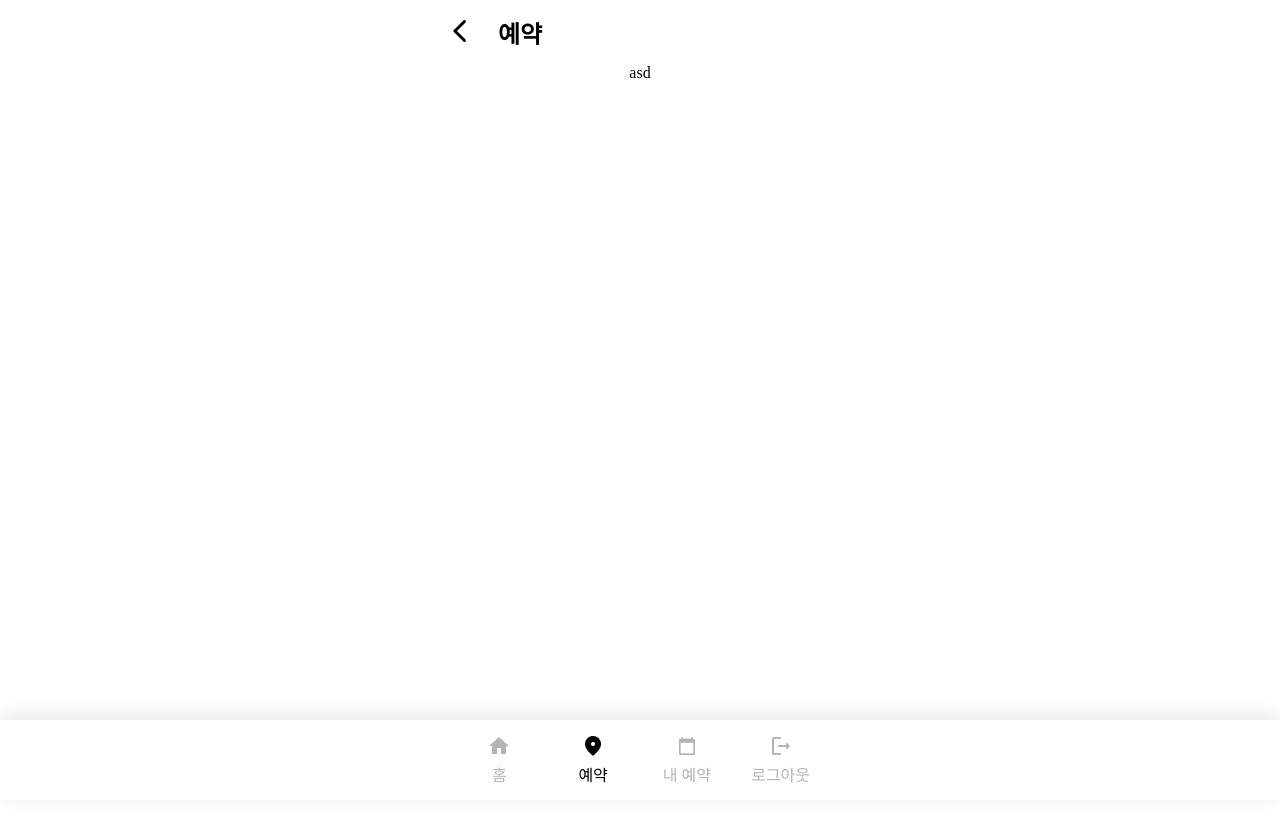
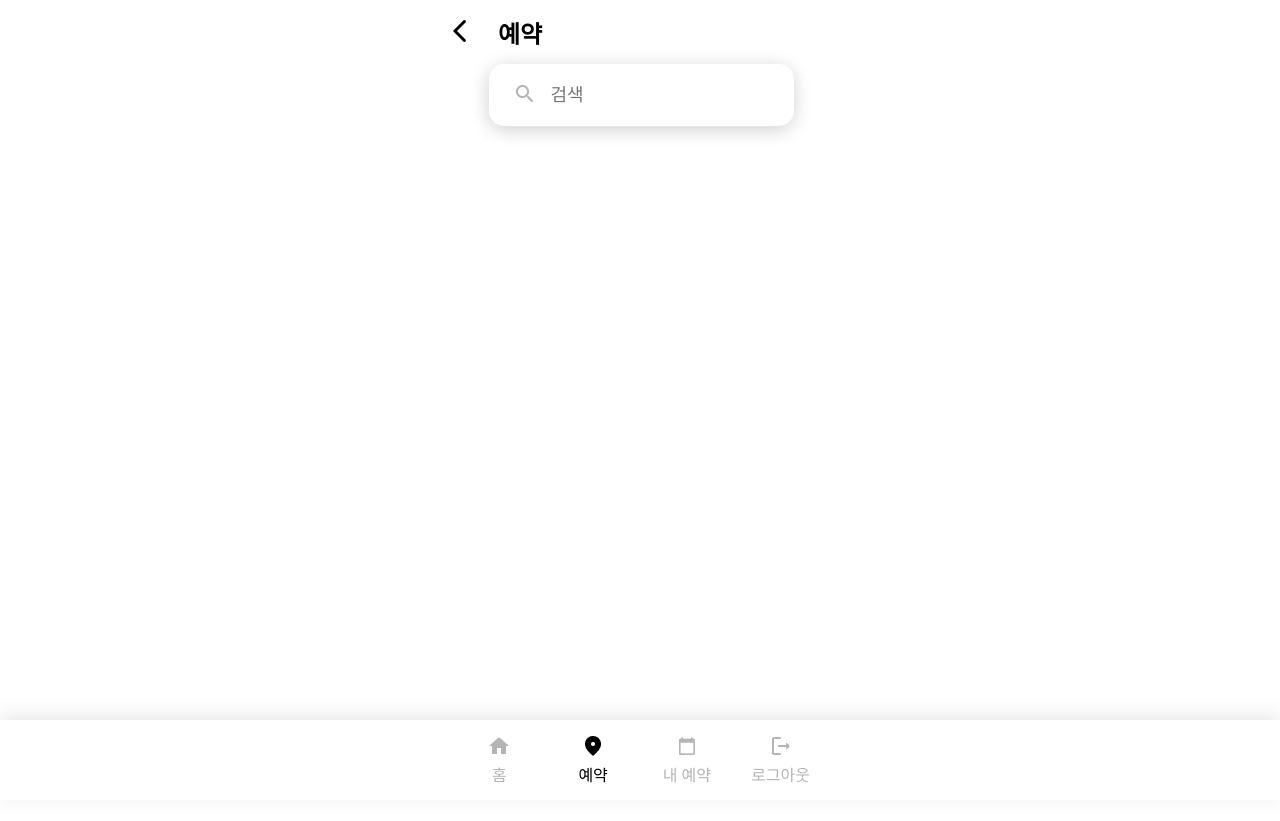
Before and after one commit to CheckQ-remaster/CheckQ-WEB, a React (Create React App) app: page /reservation in a window 1280 px wide. Built offline with nearby package versions, Linux system fonts and the light colour scheme.

Commit message:
검색 디자인

```diff
--- a/src/components/Authentication/Reservation/Reservation.style.ts
+++ b/src/components/Authentication/Reservation/Reservation.style.ts
@@ -1,58 +1,47 @@
 import styled from "styled-components";
-import SearchIcon from "../../../assets/image/Reservation/search.png";
 
 export const Container = styled.div`
-  /* display: flex;
-  flex-direction: column; */
+  display: flex;
+  flex-direction: column;
 
-  /* width: 303px; */
+  div {
+    position: relative;
 
-  /* width: 375px;
-  height: 100%; */
-
-  /* align-items: center;
-
-  input {
     width: 303px;
     height: 60px;
 
-    background: #ffffff;
+    background-color: #FFFFFF;
     box-shadow: 0px 4px 20px rgba(0, 0, 0, 0.1);
     border-radius: 15px;
-
-    border: none;
-    box-sizing: border-box;
-    outline: 1px solid #2b42bb;
-
-    padding-left: 24px;
-    font-size: 18px;
-    line-height: 26px;
-
-    color: #000000;
-  }
-  input::placeholder {
-    padding-left: 38px;
-    font-size: 18px;
-    line-height: 26px;
-    color: #b4b4b4;
-
-    align-items: center;
-
-    background-image: url(${SearchIcon});
-    background-repeat: no-repeat;
-    background-size: contain;
-    background-position: 0px center;
   }
 
-  div {
-    height: 35px;
-    width: 100%;
+  img {
+    position: absolute;
+    top: 50%;
+    left: 24px;
+    transform: translateY(-50%);
+  }
 
-    display: flex;
+  input {
+    width: calc(100% - 62px);
+    height: 100%;
 
-    button {
+    background-color: #FFFFFF;
+    box-shadow: 0px 4px 20px rgba(0, 0, 0, 0.1);
+    border-radius: 15px;
+    border: none;
+    outline: none;
+
+    padding-inline-start: 62px;
+
+    color: #B4B4B4;
+    font-size: 18px;
+
+    &:hover,
+    &:focus {
+      color: #000000;
+
+      border: 1px solid #2B42BB;
     }
-    p {
-    }
-  } */
+  }
 `;
--- a/src/components/Authentication/Reservation/Reservation.tsx
+++ b/src/components/Authentication/Reservation/Reservation.tsx
@@ -1,13 +1,15 @@
 import React from "react";
-import { useState } from "react";
 import * as S from "./Reservation.style";
 import HotelContainer from "./Hotel/HotelInfo";
+import SearchIcon from "../../../assets/image/Reservation/search.png";
 
 const Reservation = () => {
   return (
     <S.Container>
-      {/* <input type="text" placeholder="검색" /> */}
-      asd
+      <div>
+        <img src={SearchIcon} alt="검색" />
+        <input type="text" placeholder="검색" />
+      </div>
     </S.Container>
   );
 };
```
